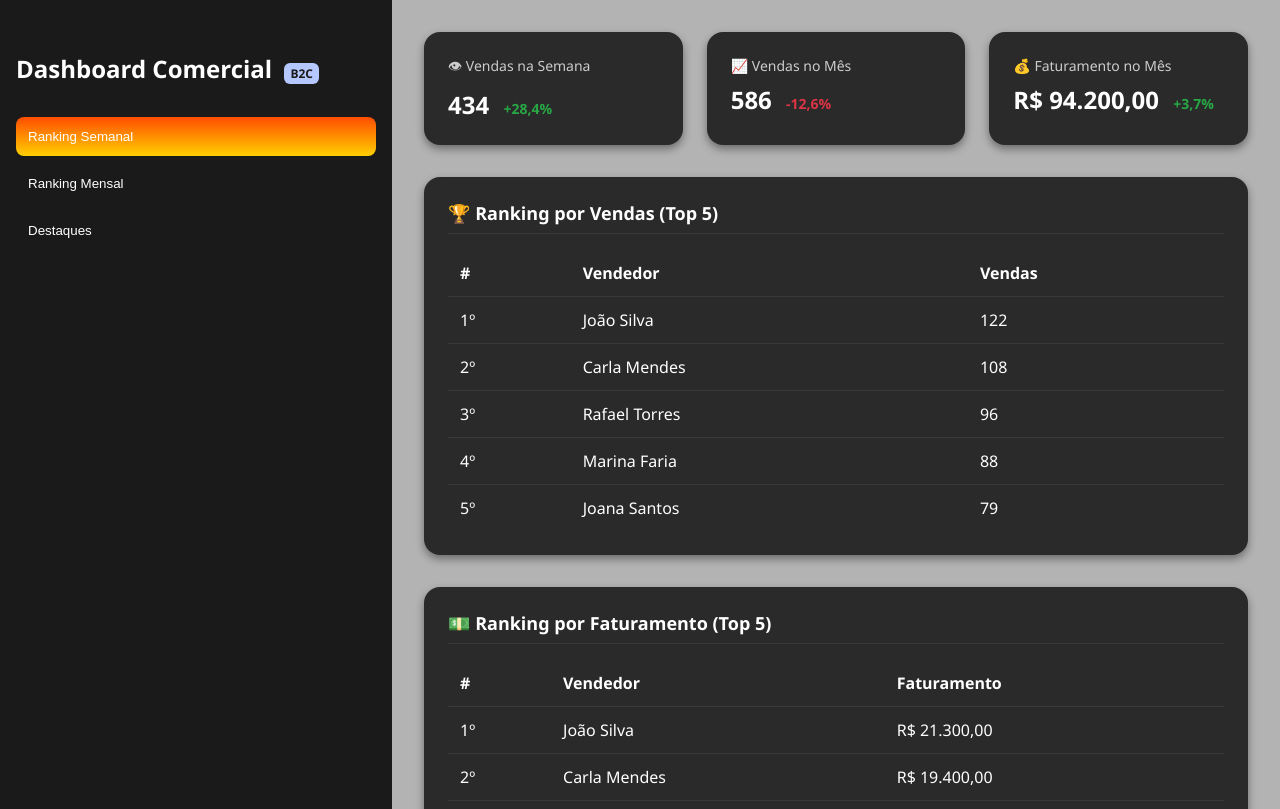
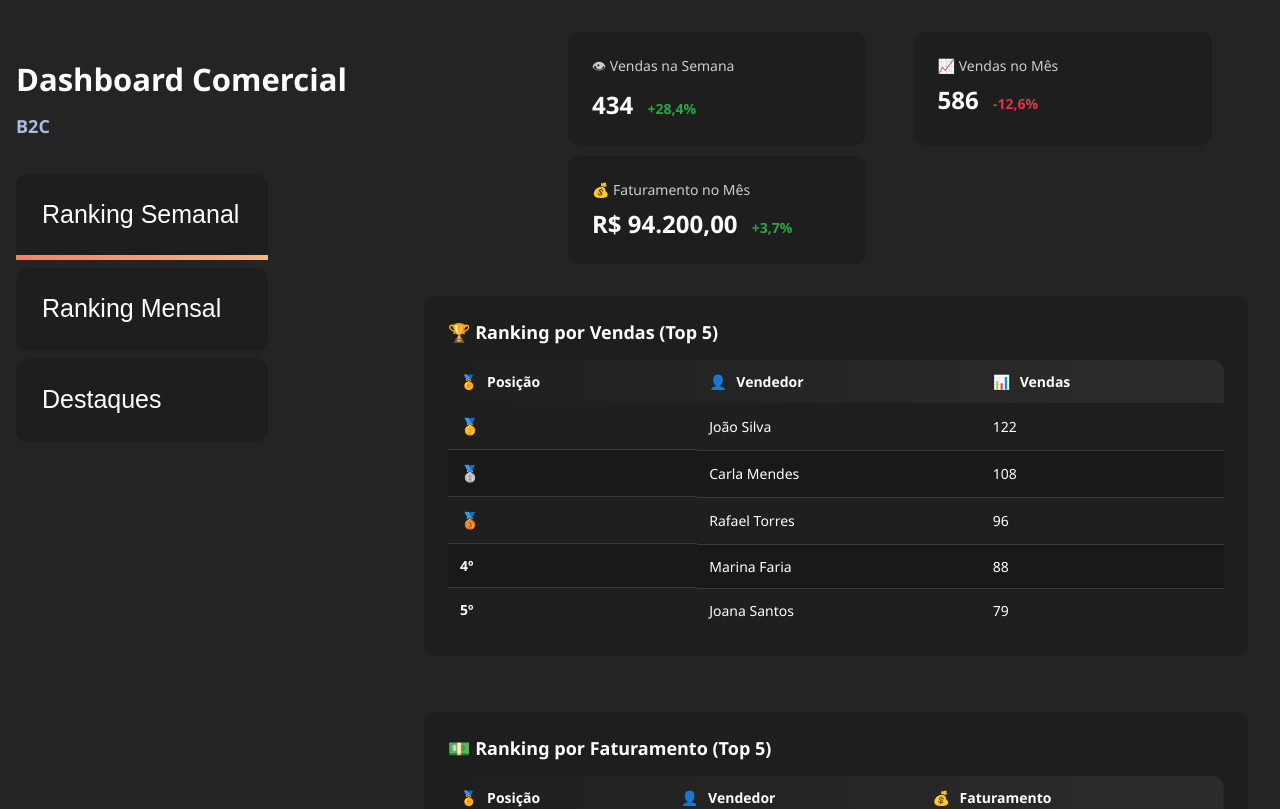
Before and after one commit to joaosimdigital/Dashboard, a React (Create React App) app: page /dashboardperformancecomercial in a window 1280 px wide. Shown: the top 809 px of the page. Built offline with nearby package versions, Linux system fonts and the light colour scheme.

Commit message:
feat: refinamento do design

```diff
--- a/src/CSS/DashboardPerformanceComercial.css
+++ b/src/CSS/DashboardPerformanceComercial.css
@@ -1,6 +1,9 @@
 :root {
   --primary: #1a1a1a; /* Fundo escuro principal */
+  --dashboard-content: #242424;
+  --card-header: #1E1E1E;
   --secondary: #b5c7ff; /* Azul claro para destaques */
+  --span: #AEB9E1;
   --text: #ffffff; /* Texto padrão branco */
   --white: #ffffff;
   --light-gray: #2a2a2a; /* Fundo das áreas de conteúdo, substituindo o cinza claro */
@@ -28,13 +31,13 @@ body {
 
 .sidebar {
   width: 360px;
-  background-color: var(--primary);
+  background-color: var(--dashboard-content);
   color: var(--white);
   padding: 2rem 1rem;
 }
 
 .sidebar h2 {
-  font-size: 24px;
+  font-size: 31px;
   margin-bottom: 2rem;
 }
 
@@ -49,42 +52,48 @@ body {
 
 .sidebar button {
   display: block;
-  width: 100%;
-  background: transparent;
+  width: 70%;
+  background-color:var(--card-header);
   color: var(--white);
   border: none;
+  font-size: 25px;
   text-align: left;
-  padding: 12px;
+  padding: 26px;
+  border-bottom: 2px solid transparent;
   margin-bottom: 8px;
-  border-radius: 8px;
+  border-radius: 12px;
   transition: background 0.2s;
   cursor: pointer;
 }
 
 .sidebar button:hover,
 .sidebar button.active {
-  background: var(--gradient-active);
+  border-bottom: 5px solid transparent;
+  border-image: linear-gradient(to right, #ff7e5f, #feb47b); /* Exemplo de gradiente */
+  border-image-slice: 1;
   color: var(--white);
 }
 
 .dashboard-content {
   flex: 1;
   padding: 2rem;
+  background-color: var(--dashboard-content);
 }
 
 .summary-cards {
   display: grid;
   grid-template-columns: repeat(auto-fit, minmax(240px, 1fr));
-  gap: 1.5rem;
+  gap: 0.7rem;
   margin-bottom: 2rem;
+  margin-left: 9rem;
 }
 
 .card {
-  background-color: var(--light-gray);
+  background-color: var(--card-header);
   padding: 1.5rem;
-  border-radius: 16px;
-  box-shadow: 0 4px 8px var(--shadow);
+  border-radius: 11px;
   transition: transform 0.2s;
+  width: 250px;
 }
 
 .card:hover {
@@ -121,19 +130,17 @@ body {
 }
 
 .ranking-table {
-  background-color: var(--light-gray);
+  background-color: var(--card-header);
   padding: 1.5rem;
-  border-radius: 16px;
-  box-shadow: 0 4px 8px var(--shadow);
+  border-radius: 12px;
   flex: 1 1 400px;
+  margin-bottom: 1.5rem;
 }
 
 .ranking-table h3 {
   margin-top: 0;
   margin-bottom: 1rem;
   font-size: 18px;
-  border-bottom: 1px solid var(--border);
-  padding-bottom: 0.5rem;
   color: var(--text);
 }
 
@@ -141,17 +148,66 @@ body {
   width: 100%;
   border-collapse: collapse;
   color: var(--text);
+  border-radius: 12px;
+  overflow: hidden;
 }
 
-.ranking-table th,
+.ranking-table thead {
+  background: linear-gradient(to right, #1f1f1f, #2c2c2c);
+  color: var(--text);
+}
+
+.ranking-table th {
+  text-align: left;
+  padding: 0.75rem;
+  font-weight: 600;
+  font-size: 14px;
+}
+
+.ranking-table .icon {
+  margin-right: 6px;
+}
+
 .ranking-table td {
   padding: 0.75rem;
-  text-align: left;
   border-bottom: 1px solid var(--border);
+  font-size: 14px;
 }
 
-.ranking-table tr:last-child td {
+.ranking-table tbody tr:last-child td {
   border-bottom: none;
+}
+
+.ranking-table tbody tr {
+  background-color: #191919;
+}
+
+.ranking-table tbody tr:nth-child(odd) {
+  background-color: #1f1f1f;
+}
+
+.ranking-table tbody tr td:first-child {
+  font-weight: bold;
+  display: flex;
+  align-items: center;
+}
+
+.medal {
+  display: inline-block;
+  margin-right: 6px;
+  font-size: 16px;
+}
+
+.gold {
+  color: #FFD700;
+}
+
+.silver {
+  color: #C0C0C0;
+}
+
+.bronze {
+  color: #CD7F32;
 }
 
 .highlights {
@@ -221,3 +277,35 @@ body {
   border-radius: 12px;
   width: fit-content;
 }
+
+.dashboard-header {
+  position: relative;
+  cursor: pointer;
+}
+
+.business-type {
+  font-size: 18px;
+  color: var(--span)
+}
+
+.business-dropdown {
+  padding: 8px;
+  border-radius: 4px;
+  top: 40px;
+  left: 0;
+  z-index: 10;
+  display: flex;
+}
+
+.business-dropdown button {
+  background: transparent;
+  border: none;
+  color: white;
+  padding: 4px 8px;
+  text-align: left;
+  cursor: pointer;
+}
+
+.business-dropdown button.active {
+  background: #555;
+}
--- a/src/Page/DashboardPerformanceComercial.js
+++ b/src/Page/DashboardPerformanceComercial.js
@@ -3,10 +3,17 @@ import "../CSS/DashboardPerformanceComercial.css";
 
 function DashboardPerformanceComercial() {
   const [activeSection, setActiveSection] = useState("ranking-semanal");
+  const [activeBusiness, setActiveBusiness] = useState("B2C");
+  const [dropdownOpen, setDropdownOpen] = useState(false);
 
-  const vendasSemana = 434;
-  const vendasMes = 586;
-  const faturamentoMes = "R$ 94.200,00";
+  const handleBusinessChange = (business) => {
+    setActiveBusiness(business);
+    setDropdownOpen(false);
+  };
+
+  const vendasSemana = activeBusiness === "B2C" ? 434 : 250;
+  const vendasMes = activeBusiness === "B2C" ? 586 : 380;
+  const faturamentoMes = activeBusiness === "B2C" ? "R$ 94.200,00" : "R$ 62.500,00";
 
   const rankingVendas = [
     { nome: "João Silva", valor: 122 },
@@ -23,6 +30,7 @@ function DashboardPerformanceComercial() {
     { nome: "Marina Faria", valor: "R$ 16.100,00" },
     { nome: "Joana Santos", valor: "R$ 14.800,00" },
   ];
+
 
   const rankingFaturamentoMensal = [
     { nome: "Márcio Jr", valor: "R$ 27.380,10" },
@@ -43,7 +51,28 @@ function DashboardPerformanceComercial() {
   return (
     <div className="dashboard-container">
       <aside className="sidebar">
-        <h2>Dashboard Comercial <span className="b2c">B2C</span></h2>
+        <div className="dashboard-header">
+          <h2 onClick={() => setDropdownOpen(!dropdownOpen)}>
+            Dashboard Comercial <span className="business-type">{activeBusiness}</span>
+          </h2>
+          {dropdownOpen && (
+            <div className="business-dropdown">
+              <button
+                className={activeBusiness === "B2C" ? "active" : ""}
+                onClick={() => handleBusinessChange("B2C")}
+              >
+                B2C
+              </button>
+              <button
+                className={activeBusiness === "B2B" ? "active" : ""}
+                onClick={() => handleBusinessChange("B2B")}
+              >
+                B2B
+              </button>
+            </div>
+          )}
+        </div>
+
         <nav>
           <button
             className={activeSection === "ranking-semanal" ? "active" : ""}
@@ -89,15 +118,20 @@ function DashboardPerformanceComercial() {
               <table>
                 <thead>
                   <tr>
-                    <th>#</th>
-                    <th>Vendedor</th>
-                    <th>Vendas</th>
+                    <th><span className="icon">🏅</span> Posição</th>
+                    <th><span className="icon">👤</span> Vendedor</th>
+                    <th><span className="icon">📊</span> Vendas</th>
                   </tr>
                 </thead>
                 <tbody>
                   {rankingVendas.map((item, idx) => (
-                    <tr key={idx}>
-                      <td>{idx + 1}º</td>
+                    <tr key={idx} className={`pos-${idx + 1}`}>
+                      <td>
+                        {idx === 0 && <span className="medal gold">🥇</span>}
+                        {idx === 1 && <span className="medal silver">🥈</span>}
+                        {idx === 2 && <span className="medal bronze">🥉</span>}
+                        {idx > 2 && `${idx + 1}º`}
+                      </td>
                       <td>{item.nome}</td>
                       <td>{item.valor}</td>
                     </tr>
@@ -111,15 +145,20 @@ function DashboardPerformanceComercial() {
               <table>
                 <thead>
                   <tr>
-                    <th>#</th>
-                    <th>Vendedor</th>
-                    <th>Faturamento</th>
+                    <th><span className="icon">🏅</span> Posição</th>
+                    <th><span className="icon">👤</span> Vendedor</th>
+                    <th><span className="icon">💰</span> Faturamento</th>
                   </tr>
                 </thead>
                 <tbody>
                   {rankingFaturamento.map((item, idx) => (
-                    <tr key={idx}>
-                      <td>{idx + 1}º</td>
+                    <tr key={idx} className={`pos-${idx + 1}`}>
+                      <td>
+                        {idx === 0 && <span className="medal gold">🥇</span>}
+                        {idx === 1 && <span className="medal silver">🥈</span>}
+                        {idx === 2 && <span className="medal bronze">🥉</span>}
+                        {idx > 2 && `${idx + 1}º`}
+                      </td>
                       <td>{item.nome}</td>
                       <td>{item.valor}</td>
                     </tr>
@@ -128,6 +167,7 @@ function DashboardPerformanceComercial() {
               </table>
             </div>
           </section>
+
         )}
 
         {activeSection === "ranking-mensal" && (
```
